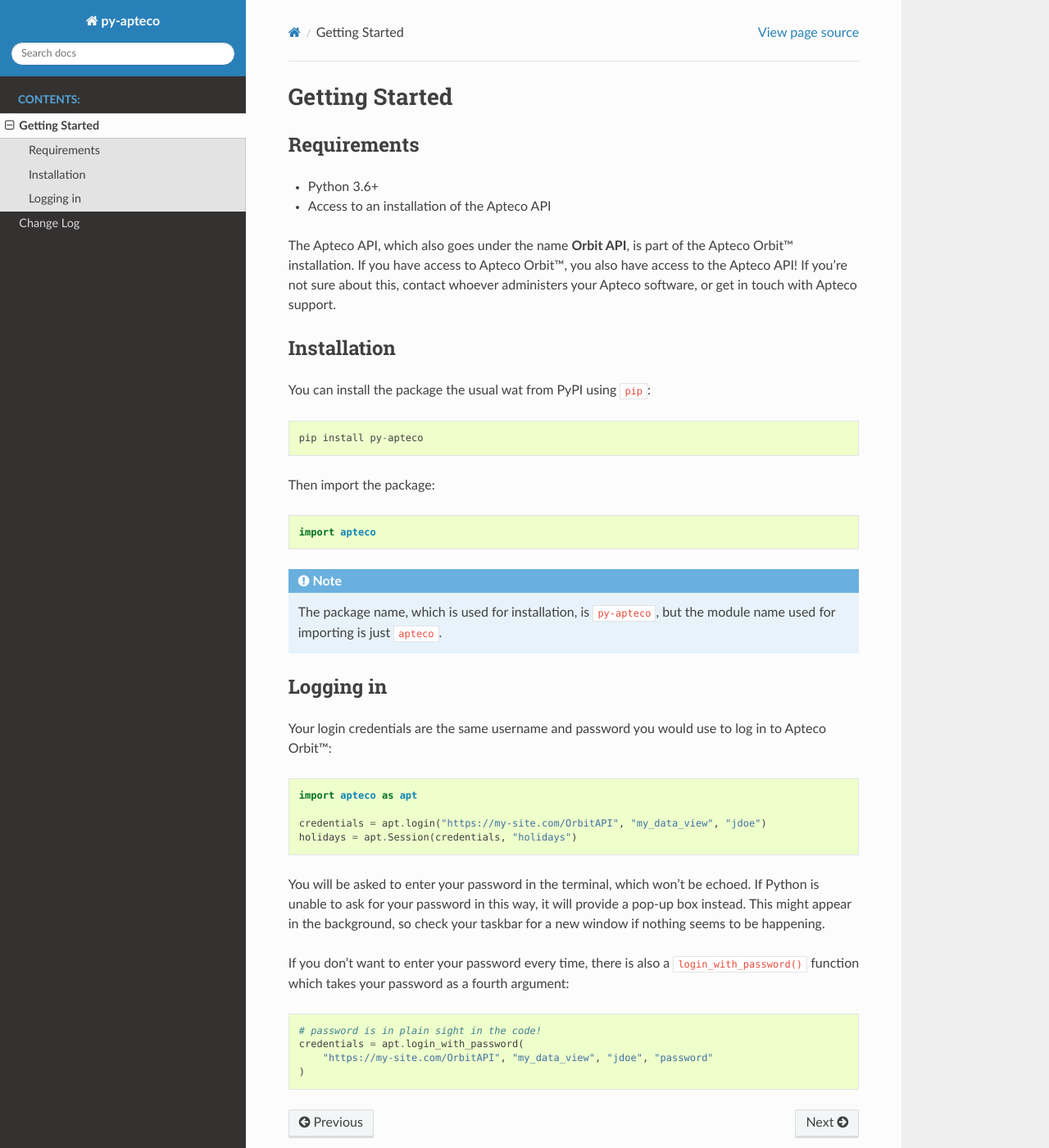
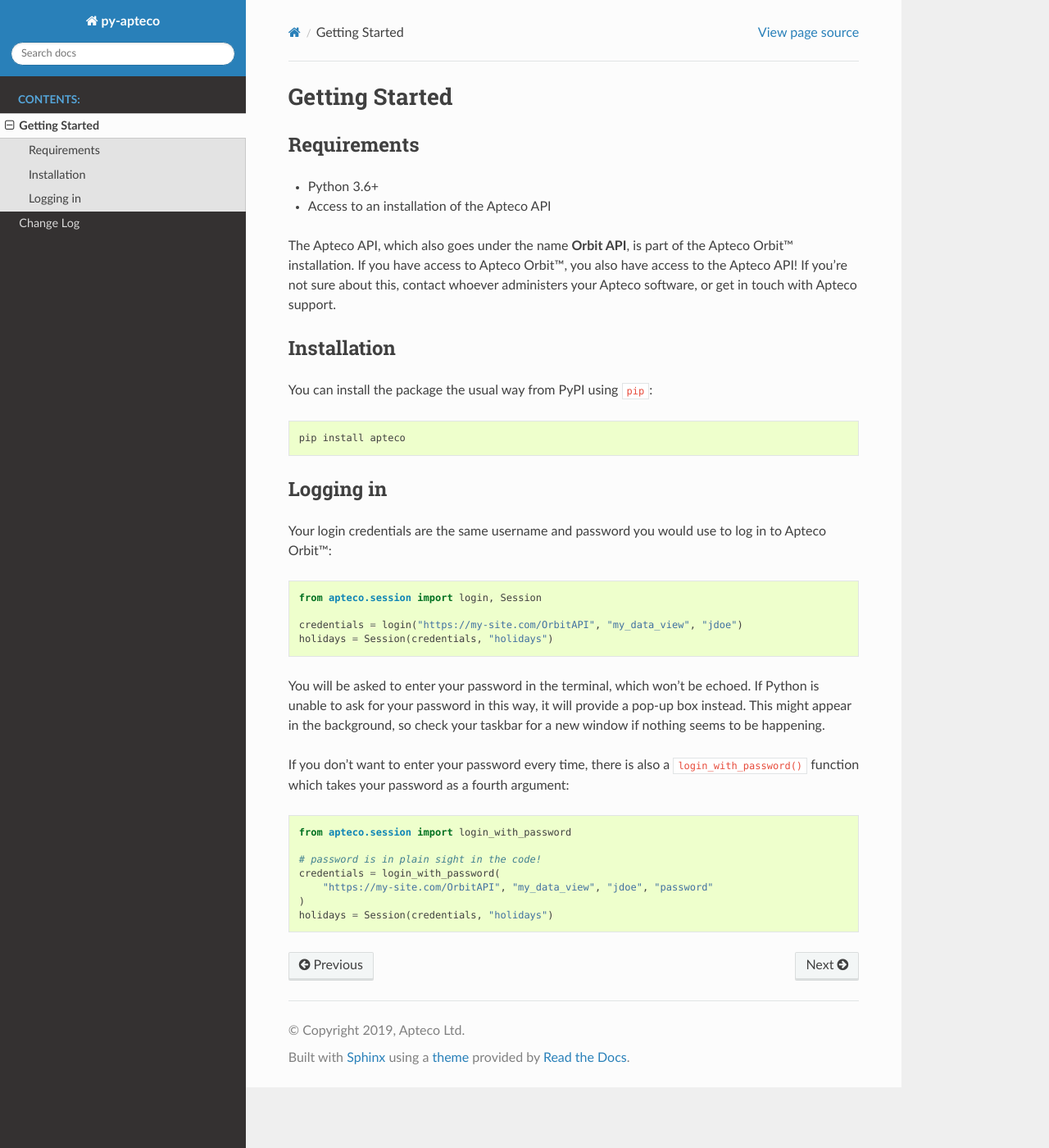
Before and after one commit to Apteco/py-apteco, a Sphinx documentation site: the page built from docs/source/getting_started.rst, in a window 1280 px wide and 1400 px high. Shown: the whole window at 82% size. Built offline with Sphinx 7.4.7 and the Read the Docs theme 2.0.0, drawn with Linux system fonts in a browser that asks for light colours.

Commit message:
Update changelog. Improve Getting Started guide. [AB#1160]

```diff
--- a/docs/source/changelog.rst
+++ b/docs/source/changelog.rst
@@ -6,8 +6,12 @@
 
 Added
 ^^^^^
+* Added ``DateListClause`` for creating selections with list of dates.
 * Added ``select()`` method to ``Tables`` class to enable counting empty queries.
 
+Changed
+^^^^^^^
+* Each variable type now has a specific class with only the attributes pertinent to it.
 
 Version 0.2.0
 -------------
--- a/docs/source/getting_started.rst
+++ b/docs/source/getting_started.rst
@@ -16,18 +16,9 @@
 Installation
 ------------
 
-You can install the package the usual wat from PyPI using ``pip``::
+You can install the package the usual way from PyPI using ``pip``::
 
-   pip install py-apteco
-
-Then import the package::
-
-   import apteco
-
-.. note::
-
-   The package name, which is used for installation, is ``py-apteco``,
-   but the module name used for importing is just ``apteco``.
+   pip install apteco
 
 Logging in
 ----------
@@ -35,10 +26,10 @@
 Your login credentials are the same username and password
 you would use to log in to Apteco Orbit™::
 
-   import apteco as apt
+   from apteco.session import login, Session
 
-   credentials = apt.login("https://my-site.com/OrbitAPI", "my_data_view", "jdoe")
-   holidays = apt.Session(credentials, "holidays")
+   credentials = login("https://my-site.com/OrbitAPI", "my_data_view", "jdoe")
+   holidays = Session(credentials, "holidays")
 
 You will be asked to enter your password in the terminal, which won't be echoed.
 If Python is unable to ask for your password in this way,
@@ -50,7 +41,10 @@
 there is also a ``login_with_password()`` function which takes your password
 as a fourth argument::
 
+   from apteco.session import login_with_password
+
    # password is in plain sight in the code!
-   credentials = apt.login_with_password(
+   credentials = login_with_password(
        "https://my-site.com/OrbitAPI", "my_data_view", "jdoe", "password"
    )
+   holidays = Session(credentials, "holidays")
```
